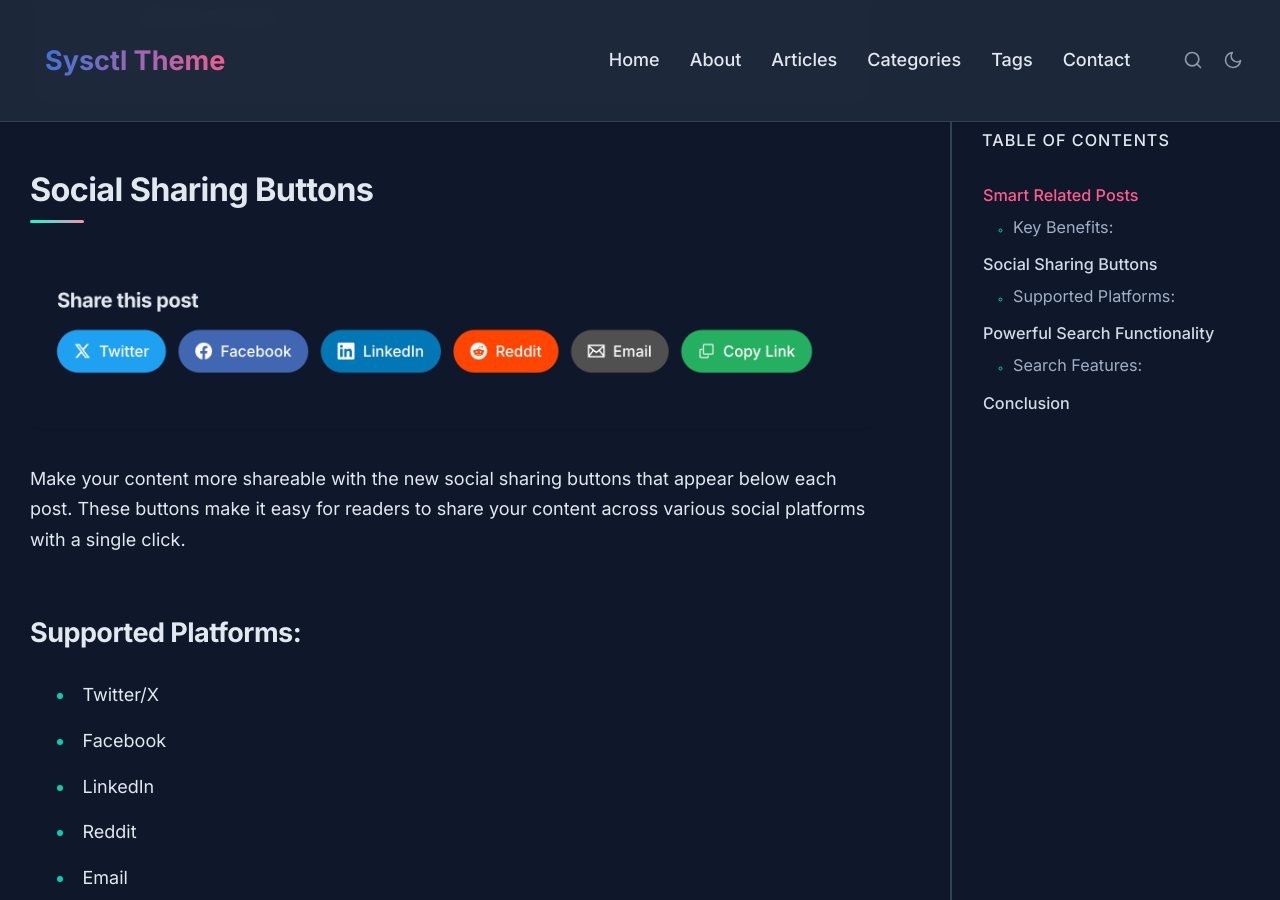
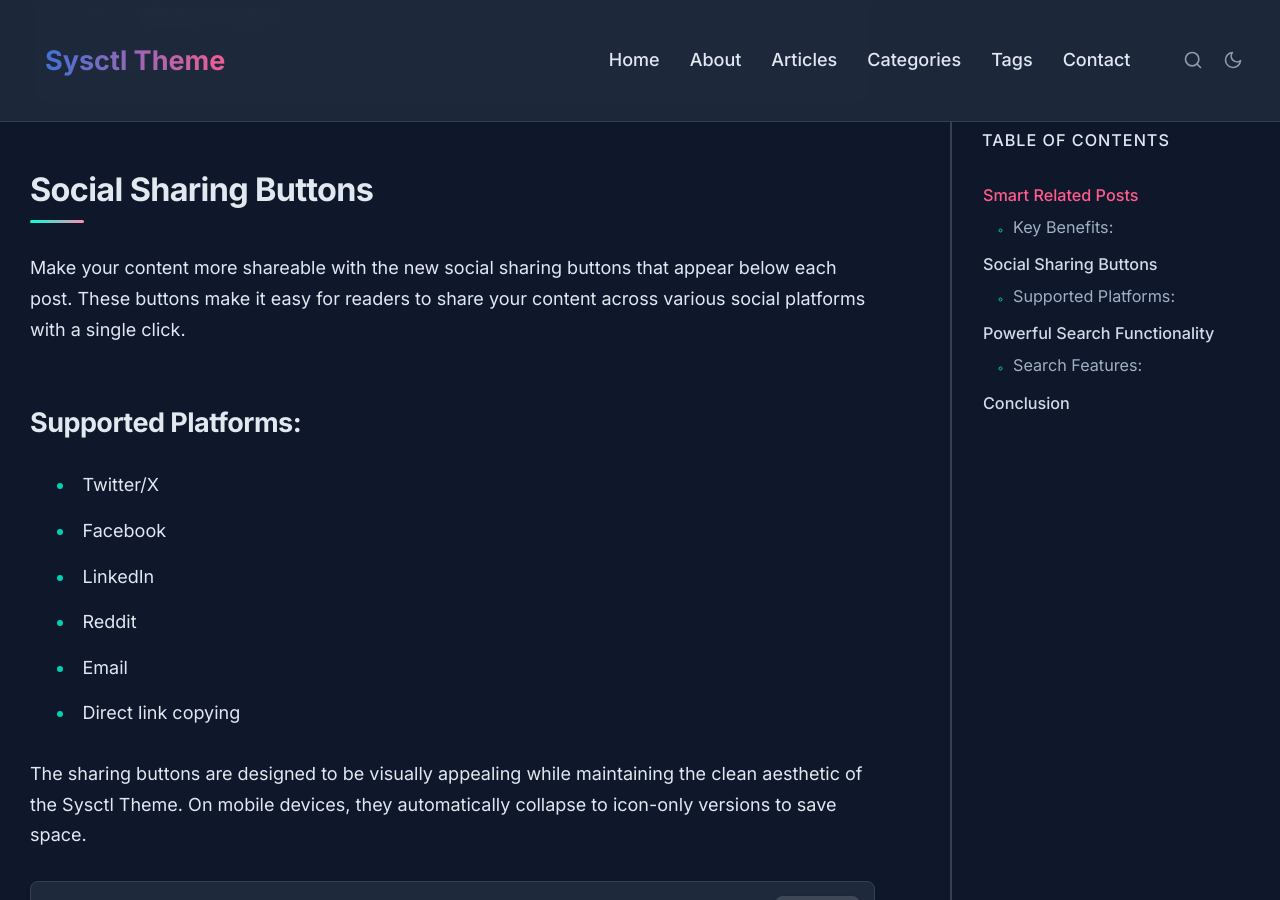
Before and after one commit to awcodify/sysctl-theme, a Jekyll site: the page built from _posts/2025-05-14-new-features-in-sysctl-theme.md, in a window 1280 px wide and 900 px high, scrolled down 2276 px. Built offline with Jekyll 4.4.1, drawn with Linux system fonts in a browser that asks for light colours.

Commit message:
Remove unused image include for social sharing section in documentation

````diff
--- a/_posts/2025-05-14-new-features-in-sysctl-theme.md
+++ b/_posts/2025-05-14-new-features-in-sysctl-theme.md
@@ -33,8 +33,6 @@
 ```
 
 ## Social Sharing Buttons
-
-{% include image.html url="social-sharing-sample.png" alt="" caption="" %}
 
 Make your content more shareable with the new social sharing buttons that appear below each post. These buttons make it easy for readers to share your content across various social platforms with a single click.
 
````
